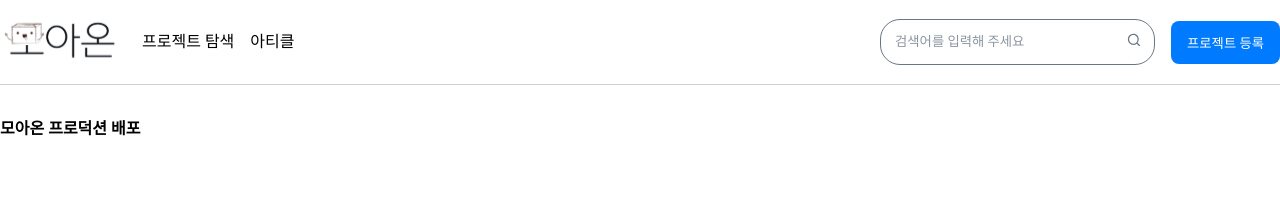
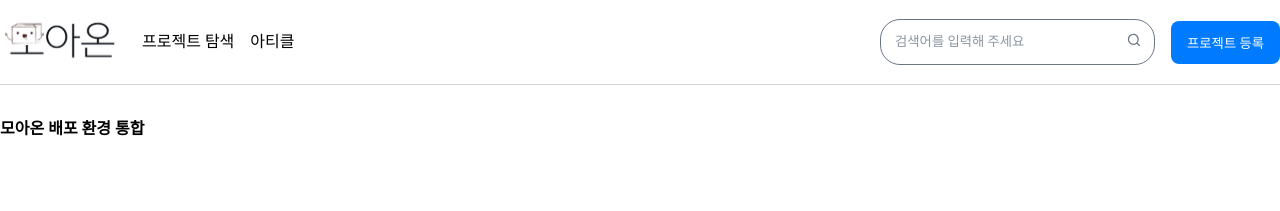
Before and after one commit to woowacourse-teams/2025-moaon, a React app in the folder frontend/: page / in a window 1280 px wide. Shown: the top 211 px of the page. Built offline with nearby package versions, Linux system fonts and the light colour scheme; no server answers; a web font is replaced by a local one.

Commit message:
refactor: 배포 환경 통합 확인할 수 있는 텍스트 코드 수정

```diff
--- a/frontend/src/App.tsx
+++ b/frontend/src/App.tsx
@@ -10,7 +10,7 @@ function App() {
       <Header />
       <GlobalLayout>
         <Routes>
-          <Route path="/" element={<h1>모아온 프로덕션 배포</h1>} />
+          <Route path="/" element={<h1>모아온 배포 환경 통합</h1>} />
           <Route path="/list" element={<ListPage />} />
           <Route path="/detail/:id" element={<DetailPage />} />
           <Route
```
